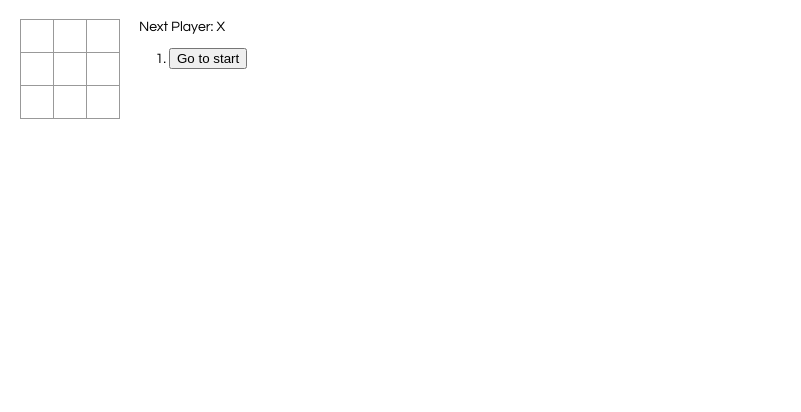
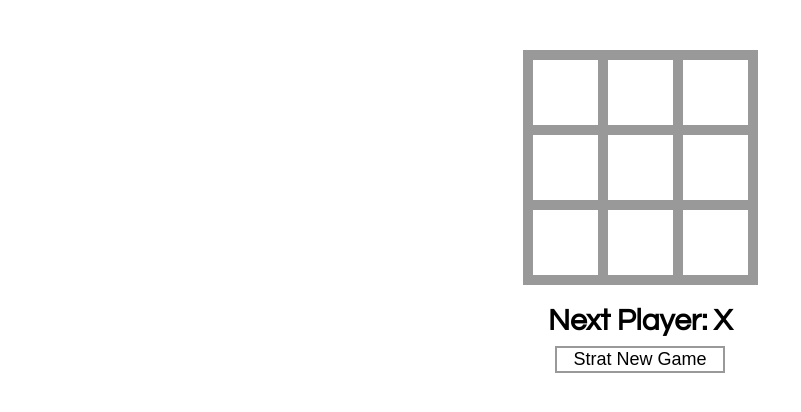
Before and after one commit to Ekram70/ticTacToe, a React app: page / in a window 1280 px wide. Shown: the whole page, without its empty margins (0-801 px from the left). Built offline with nearby package versions, Linux system fonts and the light colour scheme.

Commit message:
some styling added

```diff
--- a/src/index.css
+++ b/src/index.css
@@ -20,17 +20,14 @@ ul {
 
 .square {
   background: #fff;
-  border: 1px solid #999;
-  float: left;
-  font-size: 24px;
+  border: 5px solid #999;
+  font-size: 50px;
   font-weight: bold;
   line-height: 34px;
-  height: 34px;
-  margin-right: -1px;
-  margin-top: -1px;
   padding: 0;
   text-align: center;
-  width: 34px;
+  height: 75px;
+  width: 75px;
 }
 
 .square:focus {
@@ -42,10 +39,51 @@ ul {
 }
 
 .game {
+  width: 235px;
+  margin: 0 auto;
+}
+
+.game-board {
+  border: 5px solid #999;
+  margin-top: 50px;
+}
+
+.game-row {
   display: flex;
-  flex-direction: row;
+  flex-wrap: wrap;
 }
 
 .game-info {
-  margin-left: 20px;
+  margin-top: 20px;
+  text-align: center;
 }
+
+.game-info div {
+  font-size: 30px;
+  font-weight: bold;
+}
+
+.game-info ol {
+  list-style-type: none;
+  margin: 10px 0 0;
+  padding: 0;
+}
+
+.game-info button {
+  background-color: transparent;
+  font-size: 18px;
+  cursor: pointer;
+  width: 170px;
+  margin-bottom: 5px;
+  border: 2px solid #999;
+}
+
+.game-info button:hover {
+  border: 2px solid #000;
+  background-color: #000;
+  color: #fff;
+}
+
+.game-info button:active {
+  transform: scale(0.98);
+}
--- a/src/index.js
+++ b/src/index.js
@@ -22,22 +22,16 @@ class Board extends React.Component {
 
   render() {
     return (
-      <div>
-        <div className="board-row">
+      <div className="game-row">
         {this.renderSquare(0)}
         {this.renderSquare(1)}
         {this.renderSquare(2)}
-        </div>
-        <div className="board-row">
         {this.renderSquare(3)}
         {this.renderSquare(4)}
         {this.renderSquare(5)}
-        </div>
-        <div className="board-row">
         {this.renderSquare(6)}
         {this.renderSquare(7)}
         {this.renderSquare(8)}
-        </div>
       </div>
     );
   }
@@ -88,7 +82,7 @@ class Game extends React.Component {
     const winner = calculateWinner(current.squares);
 
     const moves = history.map((_, move) => {
-      const desc = move ? "Go to Move " + move : "Go to start";
+      const desc = move ? "Go to Move " + move : "Strat New Game";
       return (
         <li key={move}>
           <button onClick={() => this.jumpTo(move)}>{desc}</button>
@@ -99,6 +93,8 @@ class Game extends React.Component {
     let status;
     if (winner) {
       status = "Winner: " + winner;
+    } else if (!current.squares.includes(null)) {
+      status = "Math Draw";
     } else {
       status = "Next Player: " + (this.state.xIsNext ? "X" : "O");
     }
```
Lines whose indentation alone changed are shown as unchanged.
